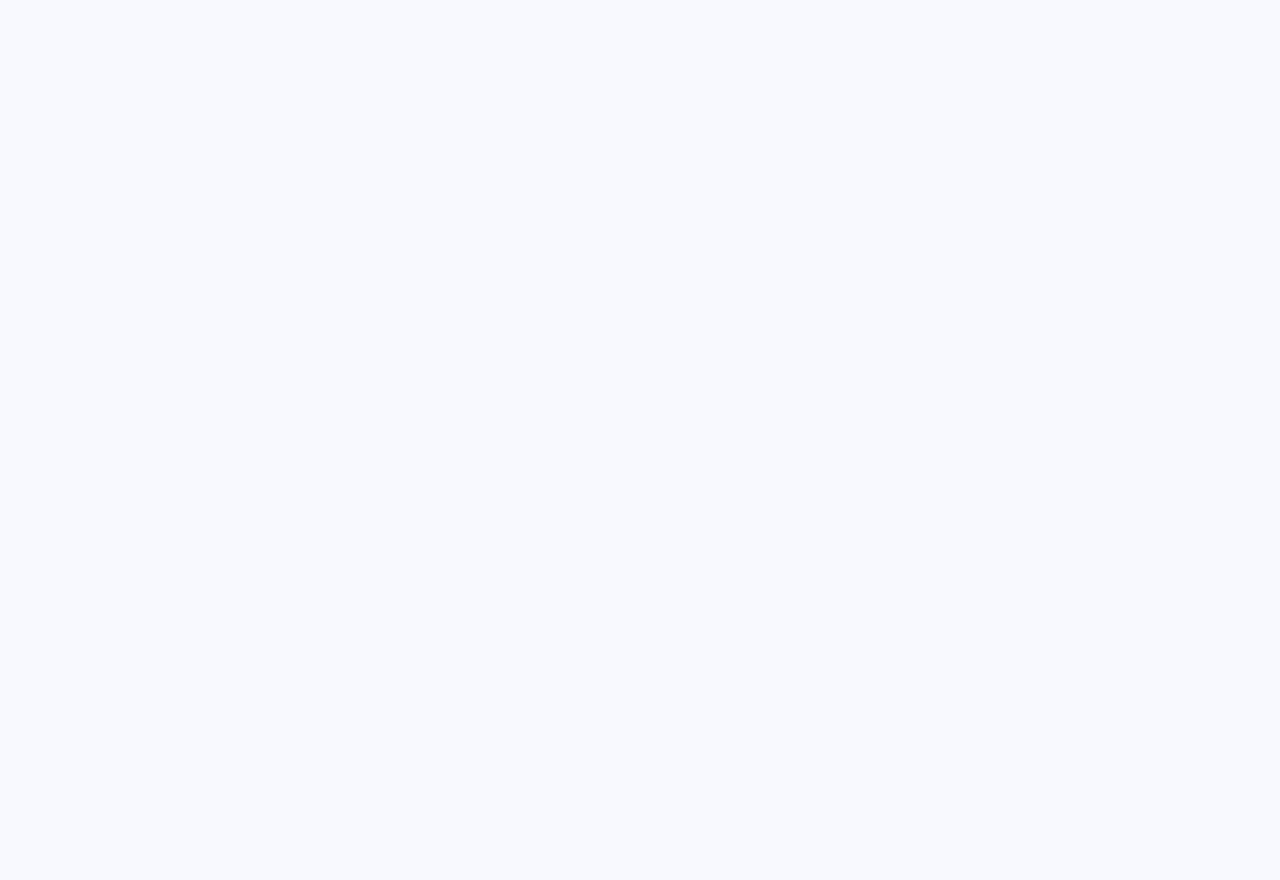
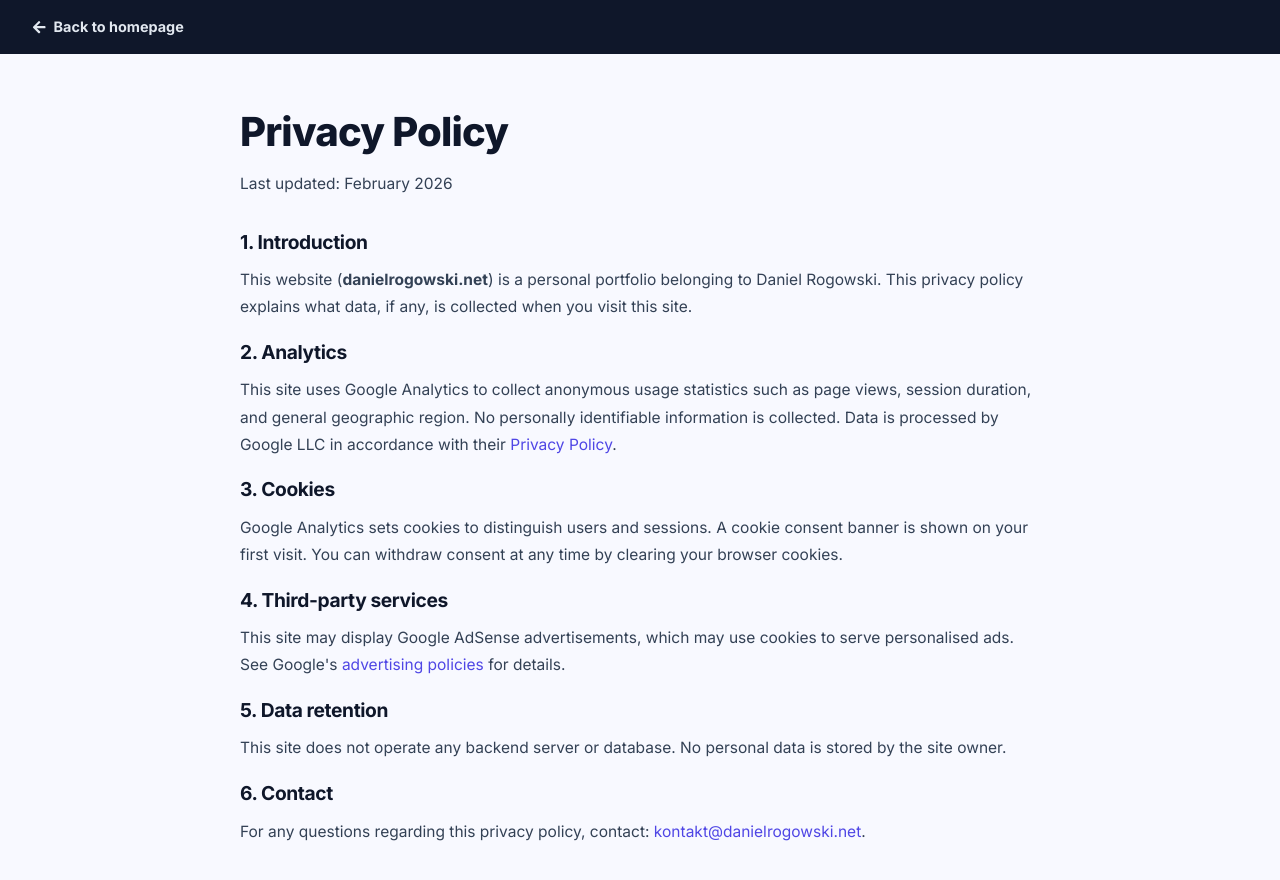
Before and after one commit to danrog303/personal-homepage, a React (Create React App) app: page /privacy-policy in a window 1280 px wide. Before the commit this address had no page. Shown: the top 880 px of the page. Before the commit the page ends 800 px from the top, so only its background shows below. Built offline with nearby package versions, Linux system fonts and the light colour scheme.

Commit message:
Add privacy policy

```diff
--- a/src/App.tsx
+++ b/src/App.tsx
@@ -2,6 +2,7 @@ import React from 'react';
 import { BrowserRouter, Routes, Route } from 'react-router-dom';
 import HomePage from './pages/HomePage';
 import ProjectPage from './pages/ProjectPage';
+import PrivacyPolicyPage from './pages/PrivacyPolicyPage';
 
 function App() {
     return (
@@ -9,6 +10,7 @@ function App() {
             <Routes>
                 <Route path="/" element={<HomePage />} />
                 <Route path="/projects/:slug" element={<ProjectPage />} />
+                <Route path="/privacy-policy" element={<PrivacyPolicyPage />} />
             </Routes>
         </BrowserRouter>
     );
--- a/src/components/MainFooter.tsx
+++ b/src/components/MainFooter.tsx
@@ -1,4 +1,5 @@
 import React from "react";
+import { Link } from "react-router-dom";
 import styles from "./MainFooter.module.scss";
 
 export default function MainFooter() {
@@ -6,10 +7,9 @@ export default function MainFooter() {
         <footer className={styles.footer}>
             <p>
                 &copy; 2026
-                |
-                Daniel Rogowski
-                |
-                All rights reserved
+                | Daniel Rogowski
+                | All rights reserved
+                | <Link to="/privacy-policy">Privacy Policy</Link>
             </p>
         </footer>
     </>;
--- /dev/null
+++ b/src/pages/PrivacyPolicyPage.module.scss
@@ -0,0 +1,84 @@
+.page {
+    min-height: 100vh;
+    background: #f8f9ff;
+}
+
+.topBar {
+    background: #0f172a;
+    padding: 1em 2em;
+    display: flex;
+    align-items: center;
+}
+
+.backLink {
+    color: #e2e8f0;
+    text-decoration: none;
+    font-weight: bold;
+    font-size: 0.9rem;
+    display: inline-flex;
+    align-items: center;
+    gap: 0.5em;
+    transition: color 0.2s;
+
+    &:hover {
+        color: #818cf8;
+    }
+}
+
+.content {
+    max-width: 800px;
+    width: 88%;
+    margin: 3em auto 6em;
+
+    @media (max-width: 768px) {
+        margin: 2em auto 4em;
+    }
+
+    section {
+        max-width: none;
+        width: auto;
+        margin: 0 0 1.1em;
+    }
+
+    h2 {
+        font-size: 1.2rem;
+        font-weight: 700;
+        color: #0f172a;
+        margin: 0 0 0.5em;
+    }
+
+    p {
+        font-size: 0.97rem;
+        color: #334155;
+        line-height: 1.75;
+        margin: 0;
+    }
+
+    a {
+        color: #4f46e5;
+        text-decoration: none;
+
+        &:hover {
+            text-decoration: underline;
+        }
+    }
+}
+
+.title {
+    font-size: 2.5rem;
+    font-weight: 800;
+    color: #0f172a;
+    letter-spacing: -0.02em;
+    margin: 0 0 0.2em;
+
+    @media (max-width: 768px) {
+        font-size: 1.75rem;
+    }
+}
+
+.updated {
+    font-size: 0.85rem;
+    color: #94a3b8;
+    margin: 0;
+    padding-bottom: 2em;
+}
--- /dev/null
+++ b/src/pages/PrivacyPolicyPage.tsx
@@ -0,0 +1,91 @@
+import React from "react";
+import { Link } from "react-router-dom";
+import { FaArrowLeft } from "react-icons/fa";
+import styles from "./PrivacyPolicyPage.module.scss";
+
+export default function PrivacyPolicyPage() {
+    return (
+        <div className={styles.page}>
+            <nav className={styles.topBar}>
+                <Link to="/" className={styles.backLink}>
+                    <FaArrowLeft /> Back to homepage
+                </Link>
+            </nav>
+            <main className={styles.content}>
+                <h1 className={styles.title}>Privacy Policy</h1>
+                <p className={styles.updated}>Last updated: February 2026</p>
+
+                <section>
+                    <h2>1. Introduction</h2>
+                    <p>
+                        This website (<strong>danielrogowski.net</strong>) is a personal portfolio
+                        belonging to Daniel Rogowski. This privacy policy explains what data, if any,
+                        is collected when you visit this site.
+                    </p>
+                </section>
+
+                <section>
+                    <h2>2. Analytics</h2>
+                    <p>
+                        This site uses Google Analytics to collect anonymous usage statistics such as
+                        page views, session duration, and general geographic region. No personally
+                        identifiable information is collected. Data is processed by Google LLC in
+                        accordance with their{" "}
+                        <a
+                            href="https://policies.google.com/privacy"
+                            target="_blank"
+                            rel="noreferrer"
+                        >
+                            Privacy Policy
+                        </a>
+                        .
+                    </p>
+                </section>
+
+                <section>
+                    <h2>3. Cookies</h2>
+                    <p>
+                        Google Analytics sets cookies to distinguish users and sessions. A cookie
+                        consent banner is shown on your first visit. You can withdraw consent at any
+                        time by clearing your browser cookies.
+                    </p>
+                </section>
+
+                <section>
+                    <h2>4. Third-party services</h2>
+                    <p>
+                        This site may display Google AdSense advertisements, which may use cookies
+                        to serve personalised ads. See Google's{" "}
+                        <a
+                            href="https://policies.google.com/technologies/ads"
+                            target="_blank"
+                            rel="noreferrer"
+                        >
+                            advertising policies
+                        </a>{" "}
+                        for details.
+                    </p>
+                </section>
+
+                <section>
+                    <h2>5. Data retention</h2>
+                    <p>
+                        This site does not operate any backend server or database. No personal data
+                        is stored by the site owner.
+                    </p>
+                </section>
+
+                <section>
+                    <h2>6. Contact</h2>
+                    <p>
+                        For any questions regarding this privacy policy, contact:{" "}
+                        <a href={`mailto:${process.env.REACT_APP_EMAIL}`}>
+                            {process.env.REACT_APP_EMAIL}
+                        </a>
+                        .
+                    </p>
+                </section>
+            </main>
+        </div>
+    );
+}
--- a/src/pages/ProjectPage.tsx
+++ b/src/pages/ProjectPage.tsx
@@ -1,5 +1,5 @@
 import React from 'react';
-import { useParams } from 'react-router-dom';
+import { useParams, Link } from 'react-router-dom';
 import { FaChrome, FaDownload, FaGithub, FaGooglePlay, FaLink, FaArrowLeft } from 'react-icons/fa';
 import { projectPortfolioItems, ProjectLink } from '../data/projectPortfolioData';
 import styles from './ProjectPage.module.scss';
@@ -32,16 +32,16 @@ export default function ProjectPage() {
         return (
             <div className={styles.page}>
                 <nav className={styles.topBar}>
-                    <a href="/#privateProjects" className={styles.backLink}>
+                    <Link to="/#privateProjects" className={styles.backLink}>
                         <FaArrowLeft /> Back to portfolio
-                    </a>
+                    </Link>
                 </nav>
                 <div className={styles.content}>
                     <h1 className={styles.notFound}>Project not found</h1>
                     <p className={styles.notFoundDesc}>No project with slug "{slug}" exists.</p>
-                    <a href="/#privateProjects" className={`${styles.btn} ${styles.btnBrowser}`}>
+                    <Link to="/#privateProjects" className={`${styles.btn} ${styles.btnBrowser}`}>
                         <FaArrowLeft /> <span>Go back to portfolio</span>
-                    </a>
+                    </Link>
                 </div>
             </div>
         );
```
